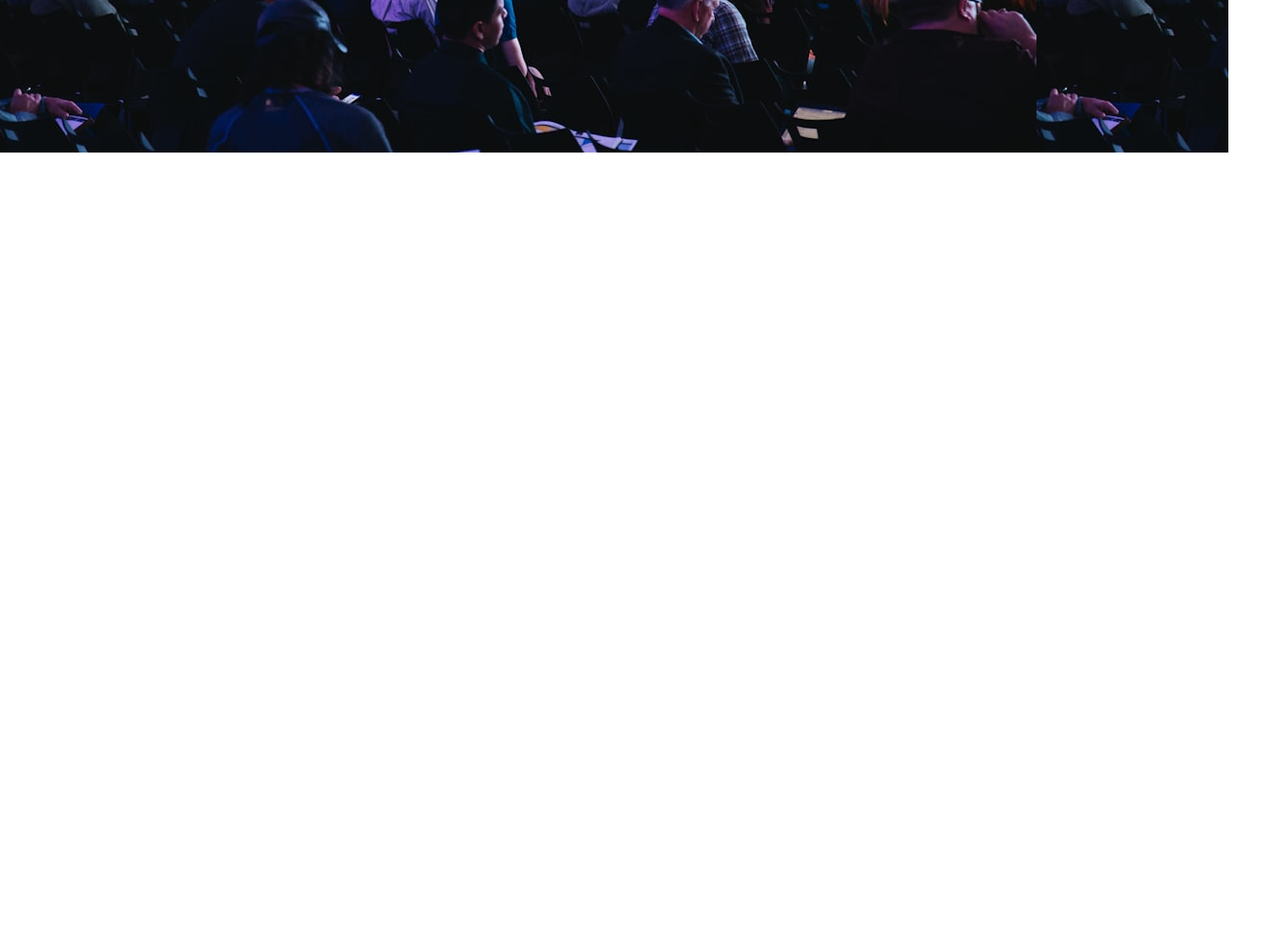
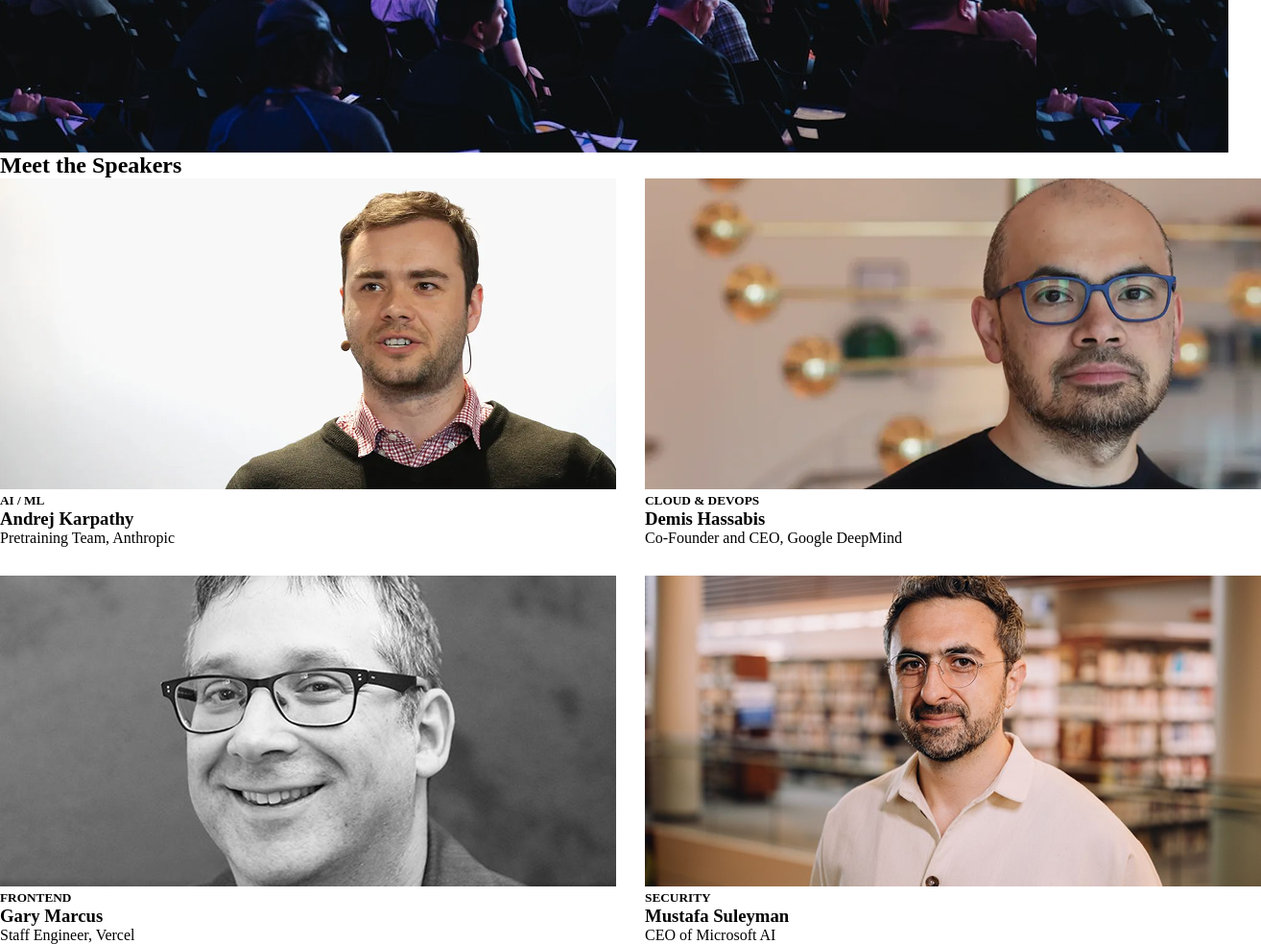
Before and after one commit to Khalid223797/Asinment-1, a plain HTML site: page index.html in a window 1280 px wide. Shown: the part 500-1484 px from the top of the page at 96% size, 1314 px wide, since content can reach past the window. Before the commit the page ends 800 px from the top, so only its background shows below. Drawn offline with Linux system fonts and the light colour scheme.

Commit message:
first commit

```diff
--- a/index.html
+++ b/index.html
@@ -30,6 +30,54 @@
             cutting-edge talks,hands-on workshops,and meaingfull connections.</p>
         <button>Register Now</button>
     </section>
+ <section class="speakers">
+
+    <h2>Meet the Speakers</h2>
+
+    <div class="speaker-container">
+
+        <div class="speaker-card">
+            <img src="Media/andrej.png" alt="">
+            <div class="speaker-info">
+                <h5>AI / ML</h5>
+                <h3>Andrej Karpathy</h3>
+                <p>Pretraining Team, Anthropic</p>
+            </div>
+        </div>
+
+        <div class="speaker-card">
+            <img src="Media/demis.png" alt="">
+            <div class="speaker-info">
+                <h5>CLOUD & DEVOPS</h5>
+                <h3>Demis Hassabis</h3>
+                <p>Co-Founder and CEO, Google DeepMind</p>
+            </div>
+        </div>
+
+        <div class="speaker-card">
+            <img src="Media/gary.png" alt="">
+            <div class="speaker-info">
+                <h5>FRONTEND</h5>
+                <h3>Gary Marcus</h3>
+                <p>Staff Engineer, Vercel</p>
+            </div>
+        </div>
+
+        <div class="speaker-card">
+            <img src="Media/mustafa.png" alt="">
+            <div class="speaker-info">
+                <h5>SECURITY</h5>
+                <h3>Mustafa Suleyman</h3>
+                <p>CEO of Microsoft AI</p>
+            </div>
+        </div>
+
+    </div>
+
+</section>
+
+    </div>
+    </section>
 </body>
 
 </html>
--- a/style/index.css
+++ b/style/index.css
@@ -48,3 +48,8 @@ button{
 .hero p{
     color: white;
 }
+.speaker-container{
+    display: grid;
+    grid-template-columns:repeat(2, 1fr) ;
+    gap: 30px;
+}
```
Also changed, not shown: Media/andrej.png (added), Media/demis.png (added), Media/gary.png (added), Media/mustafa.png (added). Lines whose indentation alone changed are shown as unchanged.
